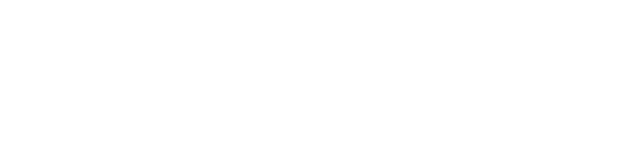
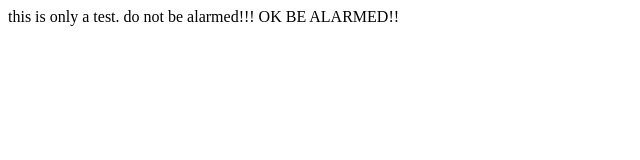
Before and after one commit to CLux17/teamagitpractice, a plain HTML site: page index.html in a window 1280 px wide. Shown: the whole page, without its empty margins (0-640 px from the left). Drawn offline with Linux system fonts and the light colour scheme.

Commit message:
made edits example

```diff
--- a/index.html
+++ b/index.html
@@ -6,6 +6,6 @@
     <title>Document</title>
 </head>
 <body>
-
+    <p>this is only a test. do not be alarmed!!! OK BE ALARMED!!</p>
 </body>
 </html>
```
